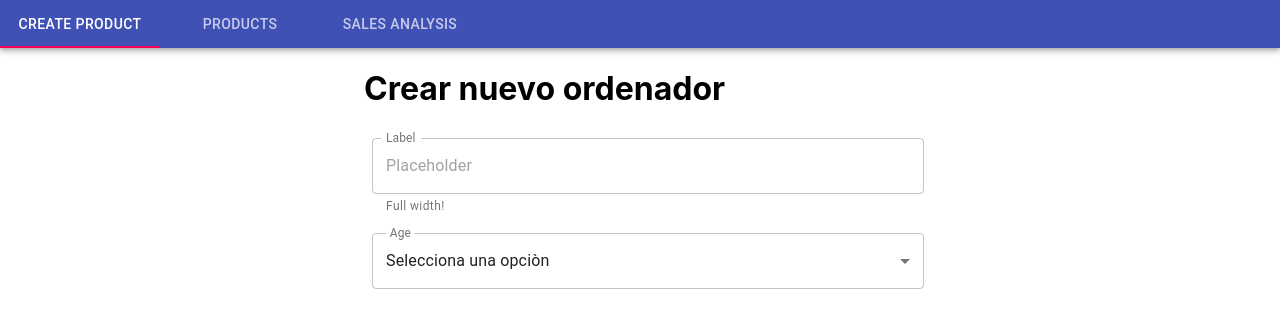
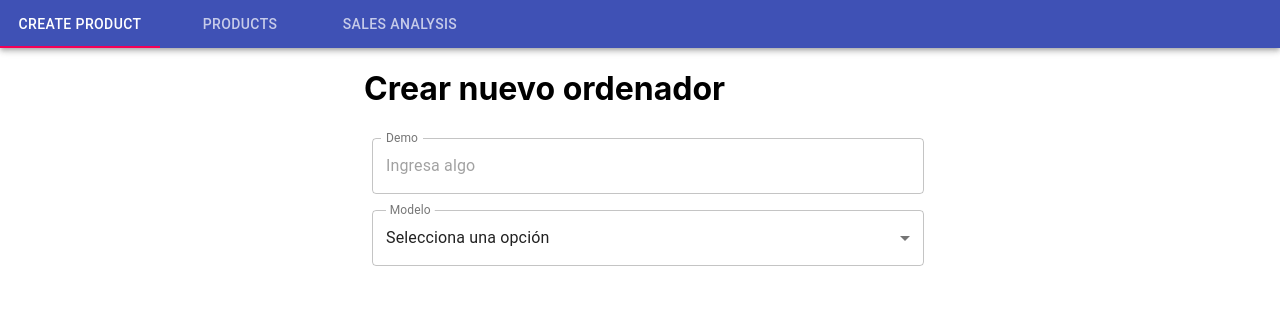
Before and after one commit to alcocoha/ricoh, a React (Create React App) app: page / in a window 1280 px wide. Shown: the top 328 px of the page. Built offline with nearby package versions, Linux system fonts and the light colour scheme.

Commit message:
refactor homologation to components

```diff
--- a/package.json
+++ b/package.json
@@ -2,6 +2,7 @@
   "name": "ricoh",
   "version": "0.1.0",
   "private": true,
+  "author": "Jorge Alberto Hurtado Ortega",
   "dependencies": {
     "@material-ui/core": "^4.9.2",
     "@testing-library/jest-dom": "^4.2.4",
--- a/src/components/CreateProducts/index.js
+++ /dev/null
@@ -1,63 +0,0 @@
-import React from 'react';
-import TextField from '@material-ui/core/TextField';
-import { makeStyles } from '@material-ui/core/styles';
-import InputLabel from '@material-ui/core/InputLabel';
-import FormControl from '@material-ui/core/FormControl';
-import Select from '@material-ui/core/Select';
-
-const useStyles = makeStyles(theme => ({
-    formControl: {
-      margin: theme.spacing(1),
-      width: '100%',
-    },
-    selectEmpty: {
-      marginTop: theme.spacing(2),
-    },
-  }));
-
-const CreateProducts = () => {
-    const classes = useStyles();
-    const handleChange = foo => {
-        console.log('foo', foo)
-    }
-
-    return (
-        <div>
-            <h1>Crear nuevo ordenador</h1>
-            <TextField
-                id="outlined-full-width"
-                label="Label"
-                style={{ margin: 8 }}
-                placeholder="Placeholder"
-                helperText="Full width!"
-                fullWidth
-                margin="normal"
-                InputLabelProps={{
-                    shrink: true,
-                }}
-                variant="outlined"
-            />
-            <FormControl variant="outlined" className={classes.formControl}>
-                <InputLabel shrink id="demo-simple-select-placeholder-label-label" style={{background: 'white', paddingLeft: 5, paddingRight: 5}}>
-                    Age
-                </InputLabel>
-                <Select
-                    native
-                    value={'foo'}
-                    onChange={handleChange('age')}
-                    inputProps={{
-                        name: 'foo',
-                        id: 'outlined-age-native-simple',
-                    }}
-                >
-                    <option value="">Selecciona una opciòn</option>
-                    <option value={10}>Ten</option>
-                    <option value={20}>Twenty</option>
-                    <option value={30}>Thirty</option>
-                </Select>
-            </FormControl>
-        </div>
-    );
-};
-
-export default CreateProducts;
--- a/src/components/Header/index.js
+++ /dev/null
@@ -1,35 +0,0 @@
-import React from 'react';
-import AppBar from '@material-ui/core/AppBar';
-import Tabs from '@material-ui/core/Tabs';
-import Tab from '@material-ui/core/Tab';
-import { Link } from 'react-router-dom';
-import { MENU } from '../../constants/commons';
-
-const Header = () => {
-    const [value, setValue] = React.useState(0);
-
-    const handleChange = (event, newValue) => {
-        setValue(newValue);
-    };
-
-    const buildMenu = () =>
-        MENU.map( item => <Tab
-                key = { item.id }
-                label = { item.title }
-                component = { Link }
-                to = { item.url }
-            />
-    )
-
-    return (
-        <>
-            <AppBar position="static">
-                <Tabs value={ value } onChange={ handleChange } aria-label="simple tabs example">
-                    { buildMenu() }
-                </Tabs>
-            </AppBar>
-        </>
-    );
-};
-
-export default Header;
--- /dev/null
+++ b/src/components/RicohNavBar/index.js
@@ -0,0 +1,46 @@
+import React from 'react';
+import PropTypes from 'prop-types';
+import AppBar from '@material-ui/core/AppBar';
+import Tabs from '@material-ui/core/Tabs';
+import Tab from '@material-ui/core/Tab';
+import { Link } from 'react-router-dom';
+
+const RicohNavBar = props => {
+    const [value, setValue] = React.useState(0);
+
+    const handleChange = (event, newValue) => {
+        setValue(newValue);
+    };
+
+    const buildMenu = () => {
+        const { menu } = props;
+        return menu.map( item => <Tab
+                key = { item.id }
+                label = { item.title }
+                component = { Link }
+                to = { item.url }
+            />
+        )
+    }
+
+    return (
+        <AppBar position="static">
+            <Tabs value={ value } onChange={ handleChange } aria-label="simple tabs example">
+                { buildMenu() }
+            </Tabs>
+        </AppBar>
+    );
+};
+
+RicohNavBar.propTypes = {
+    menu: PropTypes.array
+};
+
+RicohNavBar.defaultProps = {
+    menu: [
+        { id: 1, title: 'foo', url: '/' },
+        { id: 2, title: 'bar', url: '/' }
+    ]
+}
+
+export default RicohNavBar;
--- /dev/null
+++ b/src/components/RicohSelect/index.js
@@ -0,0 +1,56 @@
+import React from 'react';
+import PropTypes from 'prop-types';
+import InputLabel from '@material-ui/core/InputLabel';
+import FormControl from '@material-ui/core/FormControl';
+import Select from '@material-ui/core/Select';
+import { useStyles } from './styles';
+
+const RicohSelect = props => {
+
+    const { id, label, value, options, onChange } = props;
+
+    const classes = useStyles();
+
+    const buildOptions = () =>
+        options.map( item =>
+            <option key={ item.value } value={ item.value }>{ item.label }</option>
+        );
+
+    return (
+        <FormControl variant="outlined" className={ classes.formControl }>
+            <InputLabel shrink className={ classes.label }>
+                { label }
+            </InputLabel>
+            <Select
+                native
+                value={ value }
+                onChange={ onChange }
+                inputProps={{
+                    id
+                }}
+            >
+                <option value="">Selecciona una opción</option>
+                { buildOptions() }
+            </Select>
+        </FormControl>
+    )
+}
+
+RicohSelect.propTypes = {
+    id : PropTypes.string.isRequired,
+    label : PropTypes.string,
+    value : PropTypes.object,
+    options : PropTypes.array
+};
+
+RicohSelect.defaultProps = {
+    id : 'id-select',
+    label : 'Title',
+    value : { label: 'foo', value: 1 },
+    options: [
+        { label: 'foo', value: 1 },
+        { label: 'bar', value: 2 }
+    ]
+}
+
+export default RicohSelect;
--- /dev/null
+++ b/src/components/RicohSelect/styles.js
@@ -0,0 +1,16 @@
+import { makeStyles } from '@material-ui/core/styles';
+
+export const useStyles = makeStyles(theme => ({
+    formControl: {
+        margin: theme.spacing(1),
+        width: '100%',
+    },
+    selectEmpty: {
+        marginTop: theme.spacing(2),
+    },
+    label: {
+        background: 'white',
+        paddingLeft: 5,
+        paddingRight: 5
+    }
+}));
--- /dev/null
+++ b/src/components/RicohText/index.js
@@ -0,0 +1,37 @@
+import React from 'react';
+import PropTypes from 'prop-types';
+import TextField from '@material-ui/core/TextField';
+
+const RicohText = props => {
+    const { id, label, placeholder, onChange } = props;
+
+    return (
+        <TextField
+            id={ id }
+            label={ label }
+            style={{ margin: 8 }}
+            placeholder={ placeholder }
+            fullWidth
+            margin="normal"
+            InputLabelProps={{
+                shrink: true,
+            }}
+            onChange={ onChange }
+            variant="outlined"
+        />
+    );
+}
+
+RicohText.propTypes = {
+    id : PropTypes.string.isRequired,
+    label : PropTypes.string,
+    placeholder : PropTypes.string
+};
+
+RicohText.defaultProps = {
+    id : 'id-text',
+    label : 'Title',
+    placeholder : 'Placeholder'
+}
+
+export default RicohText;
--- /dev/null
+++ b/src/containers/CreateProducts/index.js
@@ -0,0 +1,29 @@
+import React from 'react';
+import RicohSelect from '../../components/RicohSelect';
+import RicohText from '../../components/RicohText';
+
+const CreateProducts = () => {
+
+    const handleChange = e => {
+        console.log('event: ', e.target.value, e.target.id)
+    }
+
+    return (
+        <div>
+            <h1>Crear nuevo ordenador</h1>
+            <RicohText
+                id= "texto1"
+                label= "Demo"
+                placeholder= "Ingresa algo"
+                onChange= { handleChange }
+            />
+            <RicohSelect
+                id= "model"
+                label="Modelo"
+                onChange= { handleChange }
+            />
+        </div>
+    );
+};
+
+export default CreateProducts;
--- /dev/null
+++ b/src/containers/Header/index.js
@@ -0,0 +1,15 @@
+import React from 'react';
+import { MENU } from '../../constants/commons';
+import RicohNavBar from '../../components/RicohNavBar';
+
+const Header = () => {
+    return (
+        <div>
+            <RicohNavBar
+                menu= { MENU }
+            />
+        </div>
+    );
+}
+
+export default Header;
```
Also changed, not shown: src/App.js (+4 -4 lines), src/containers/Products/index.js (renamed from src/components/Products/index.js), src/containers/SalesAnalysis/index.js (renamed from src/components/SalesAnalysis/index.js).
